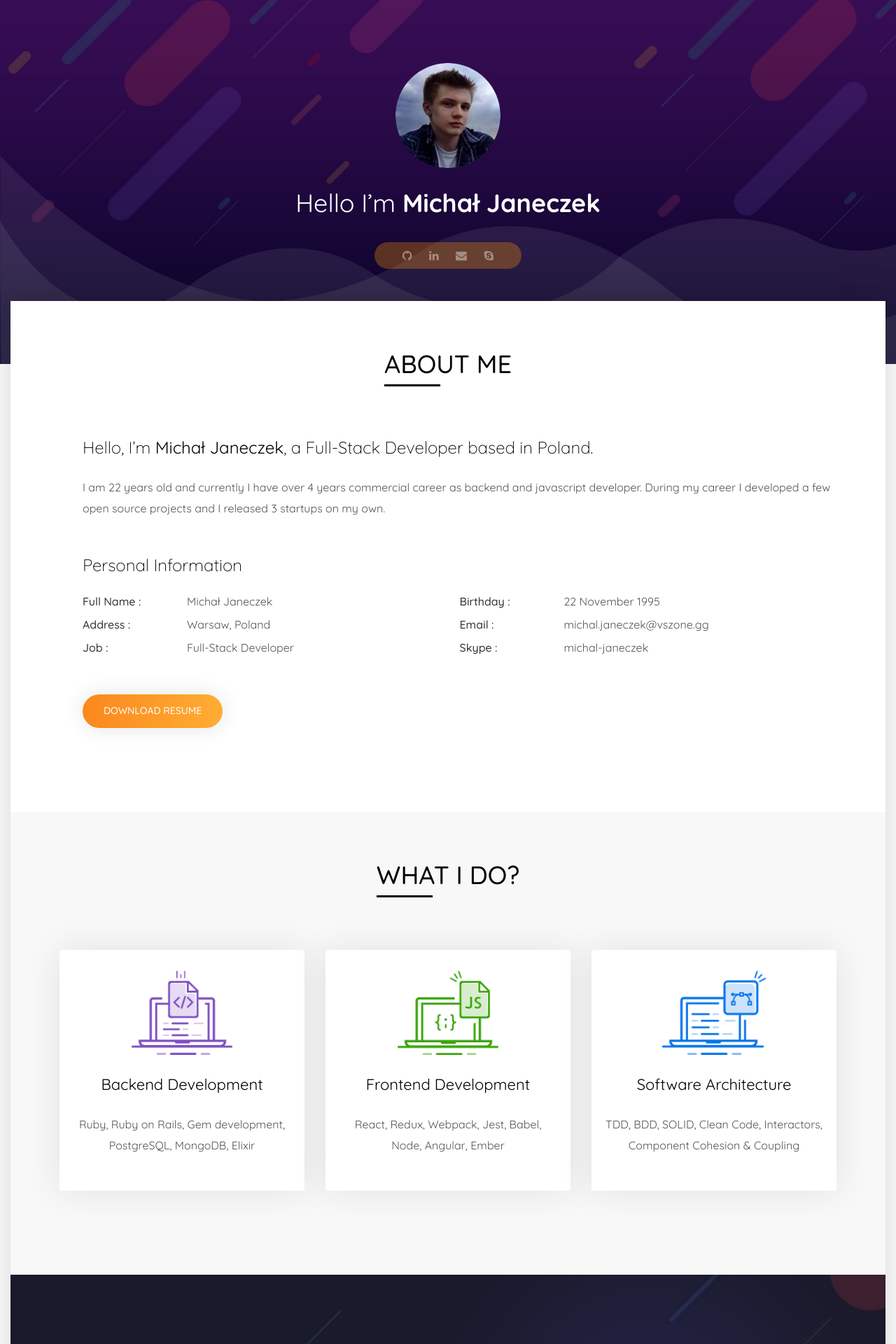
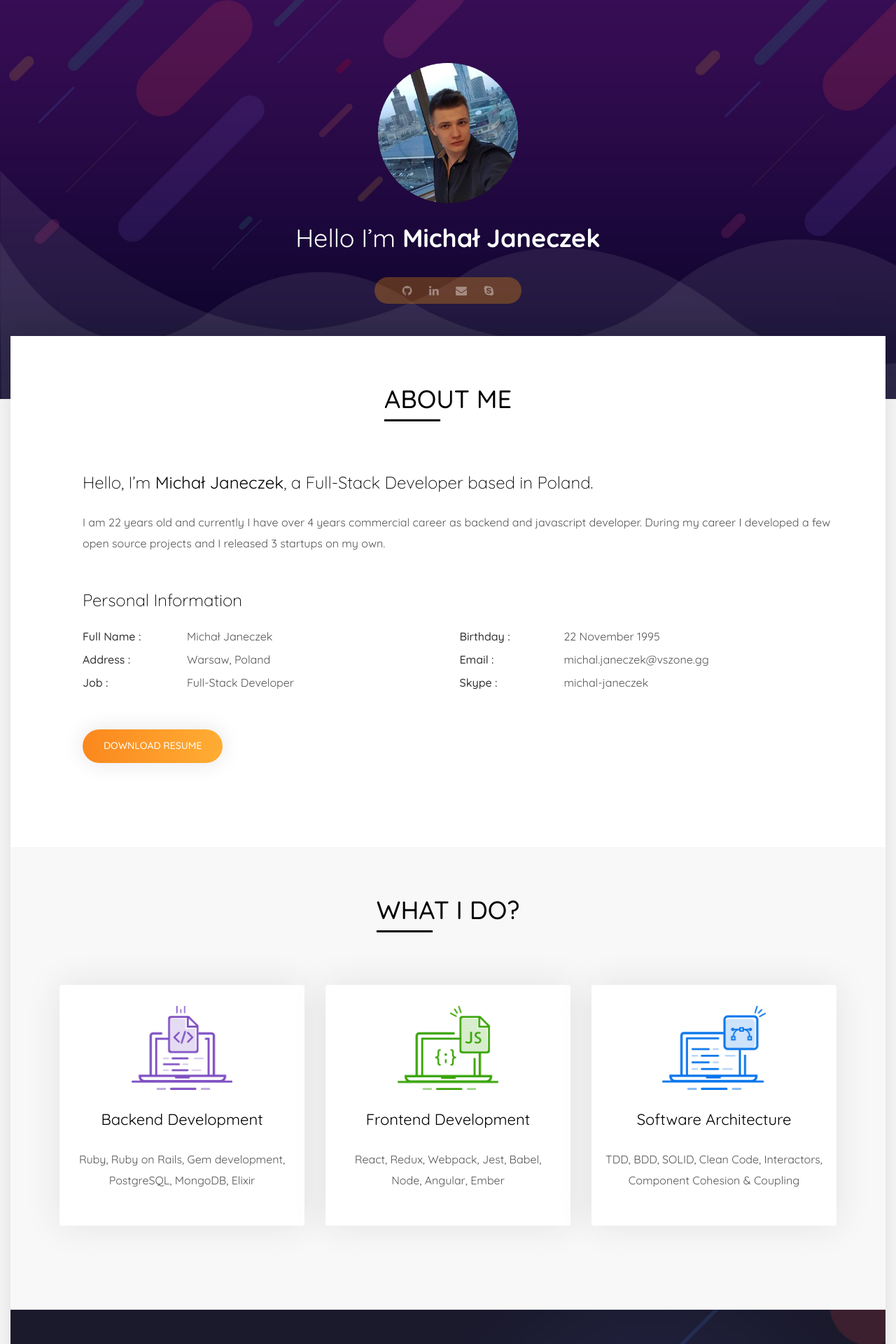
Before and after one commit to mjaneczek/mjaneczek.github.io, a Jekyll site: the page built from index.html, in a window 1280 px wide. Shown: the top 1920 px of the page at 70% size. Built offline with Jekyll 4.4.1, drawn with Linux system fonts in a browser that asks for light colours.

Commit message:
Update hero-round.png

```diff
--- a/assets/css/style.css
+++ b/assets/css/style.css
@@ -1504,3 +1504,7 @@ input, textarea {
   display: -ms-flexbox;
   display:         flex;
 }
+
+.intro-hero-img {
+  width: 200px;
+}
```
Also changed, not shown: assets/img/hero-round.png.
